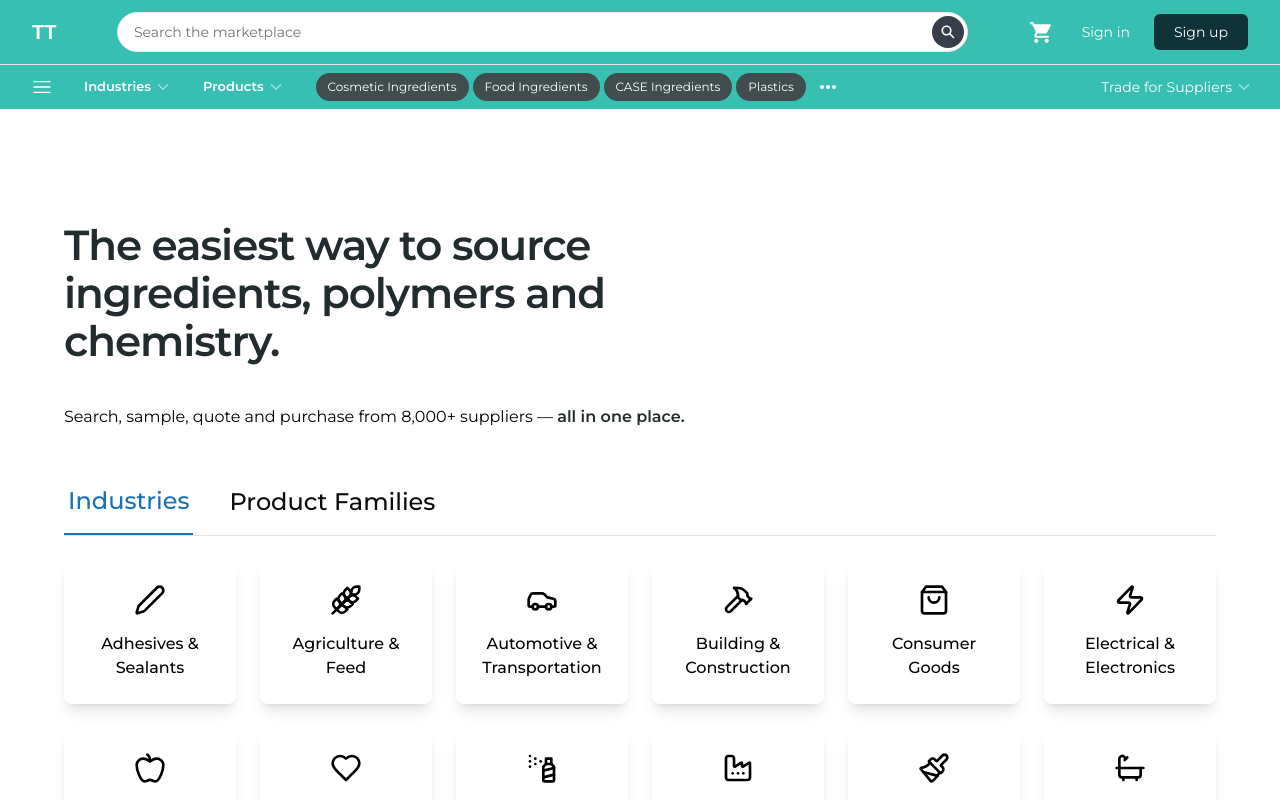
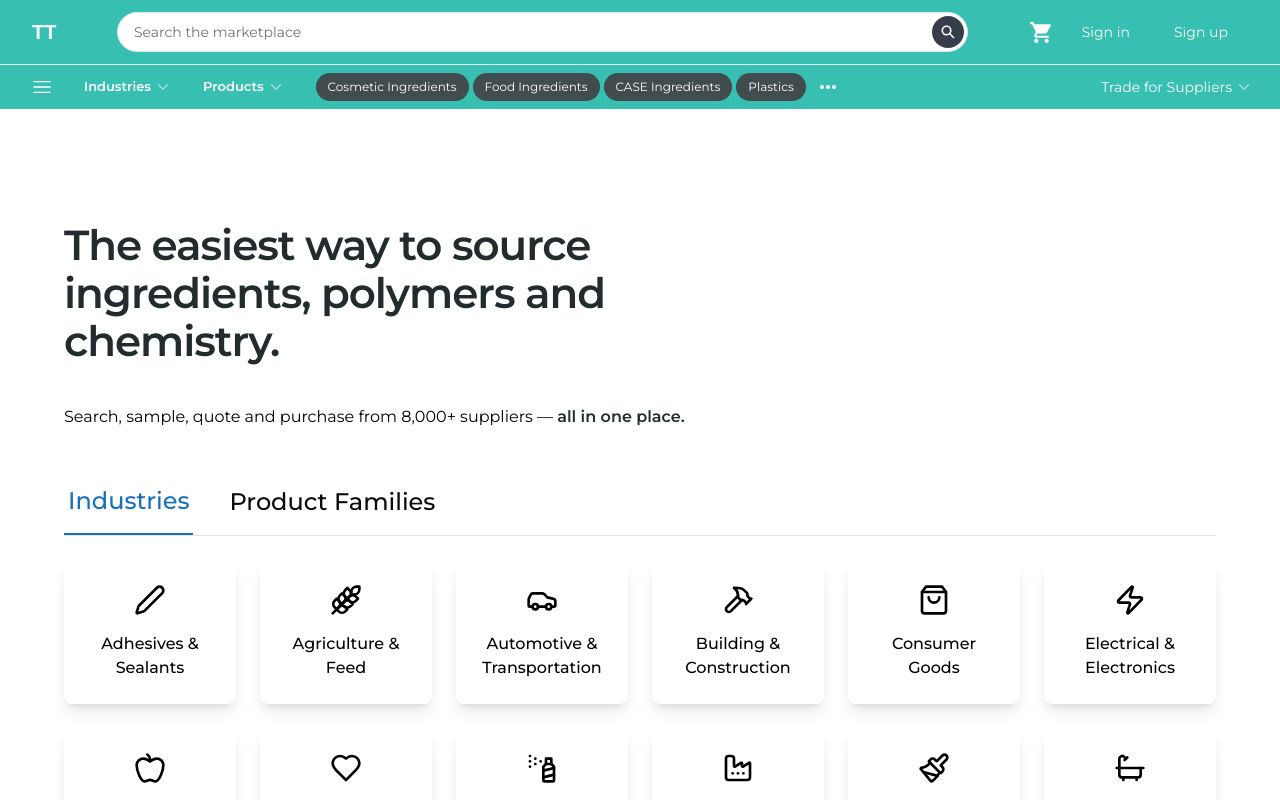
Before and after one commit to Tayyabbutt1133/trade, a Next.js app: page / in a window 1280 px wide. Shown: the top 800 px of the page. Built offline with nearby package versions, Linux system fonts and the light colour scheme.

Commit message:
auth button updated

```diff
--- a/app/homepage/components/Navbar/Navbar.jsx
+++ b/app/homepage/components/Navbar/Navbar.jsx
@@ -11,6 +11,7 @@ import { DropdownMenu, DropdownMenuContent, DropdownMenuItem, DropdownMenuTrigge
 import { IoChevronDown } from "react-icons/io5"
 import Link from "next/link"
 import SearchBar from "./Search"
+import { usePathname } from "next/navigation"
 
 const Navbar = () => {
   const [isMenuOpen, setisMenuOpen] = useState(false)
@@ -18,6 +19,8 @@ const Navbar = () => {
   const handleToggle = () => {
     setisMenuOpen(!isMenuOpen)
   }
+
+  const pathname = usePathname();
 
   return (
     <header className="bg-[#37bfb1] sticky top-0 z-50">
@@ -45,14 +48,28 @@ const Navbar = () => {
           <div className="flex gap-1">
       <Link href="/signin">
         <button
-                className={`text-sm px-5 text-white ${fonts.montserrat} py-2 rounded-md transition-all bg-transparent hover:bg-[#081023CC] hover:scale-105 hover:text-white`}
+          className={`
+            text-sm px-5 text-white ${fonts.montserrat} py-2 rounded-md transition-all
+            ${pathname === '/signin'
+              ? 'bg-green-600 hover:bg-green-700'
+              : 'bg-transparent hover:bg-[#081023CC]'
+            }
+            hover:scale-105
+          `}
         >
           Sign in
         </button>
       </Link>
       <Link href="/signup">
         <button
-                className={`text-sm text-white ${fonts.montserrat} px-5 py-2 rounded-md transition-all bg-[#060E1BCC] hover:scale-105 hover:bg-[#081023CC]`}
+          className={`
+            text-sm text-white ${fonts.montserrat} px-5 py-2 rounded-md transition-all
+            ${pathname === '/signup'
+              ? 'bg-green-600 hover:bg-green-700'
+              : 'bg-transparent hover:bg-[#081023CC]'
+            }
+            hover:scale-105
+          `}
         >
           Sign up
         </button>
```
Also changed, not shown: 1 other file (tests, documents, lock files or other folders). Lines whose indentation alone changed are shown as unchanged.
